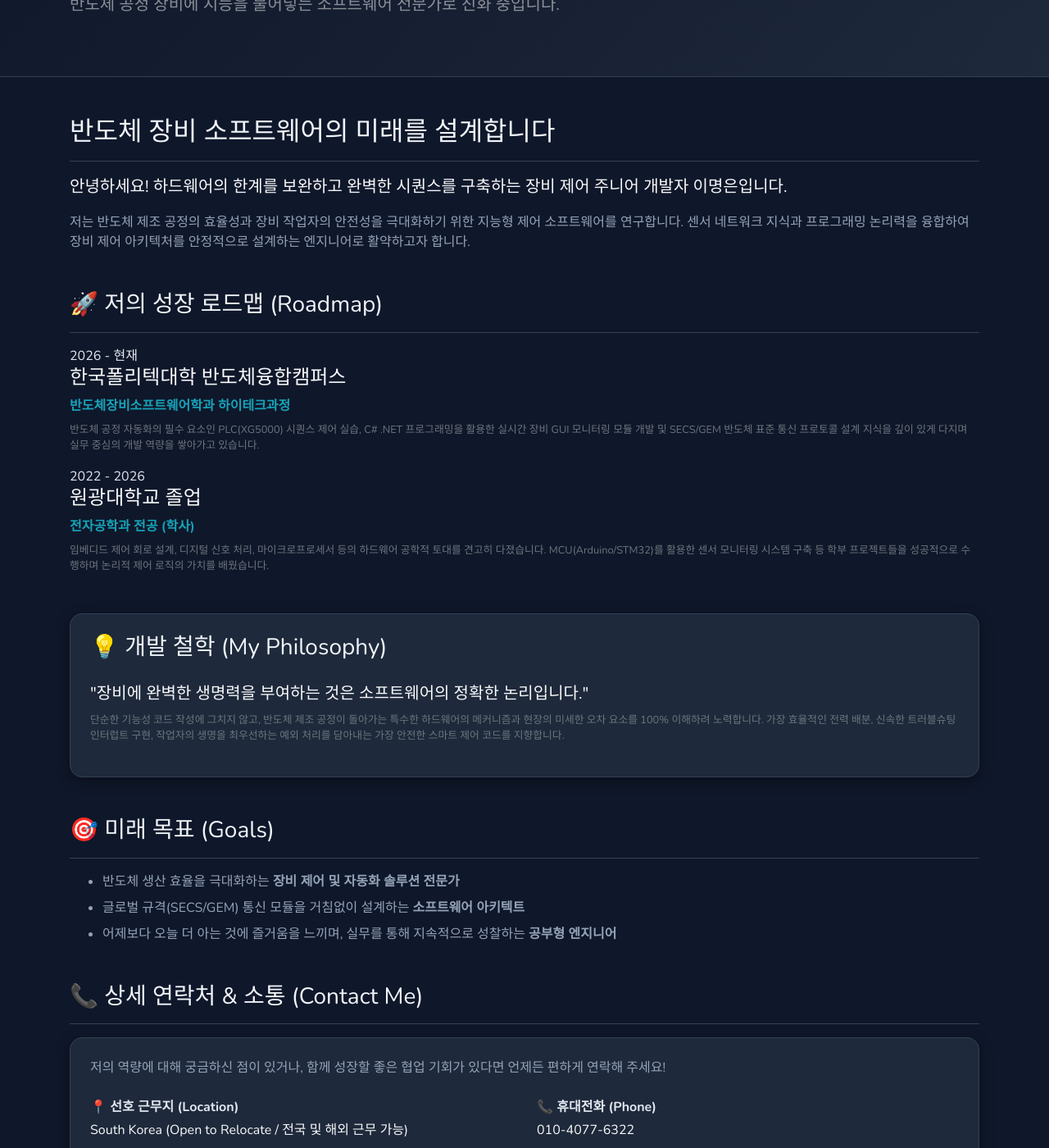
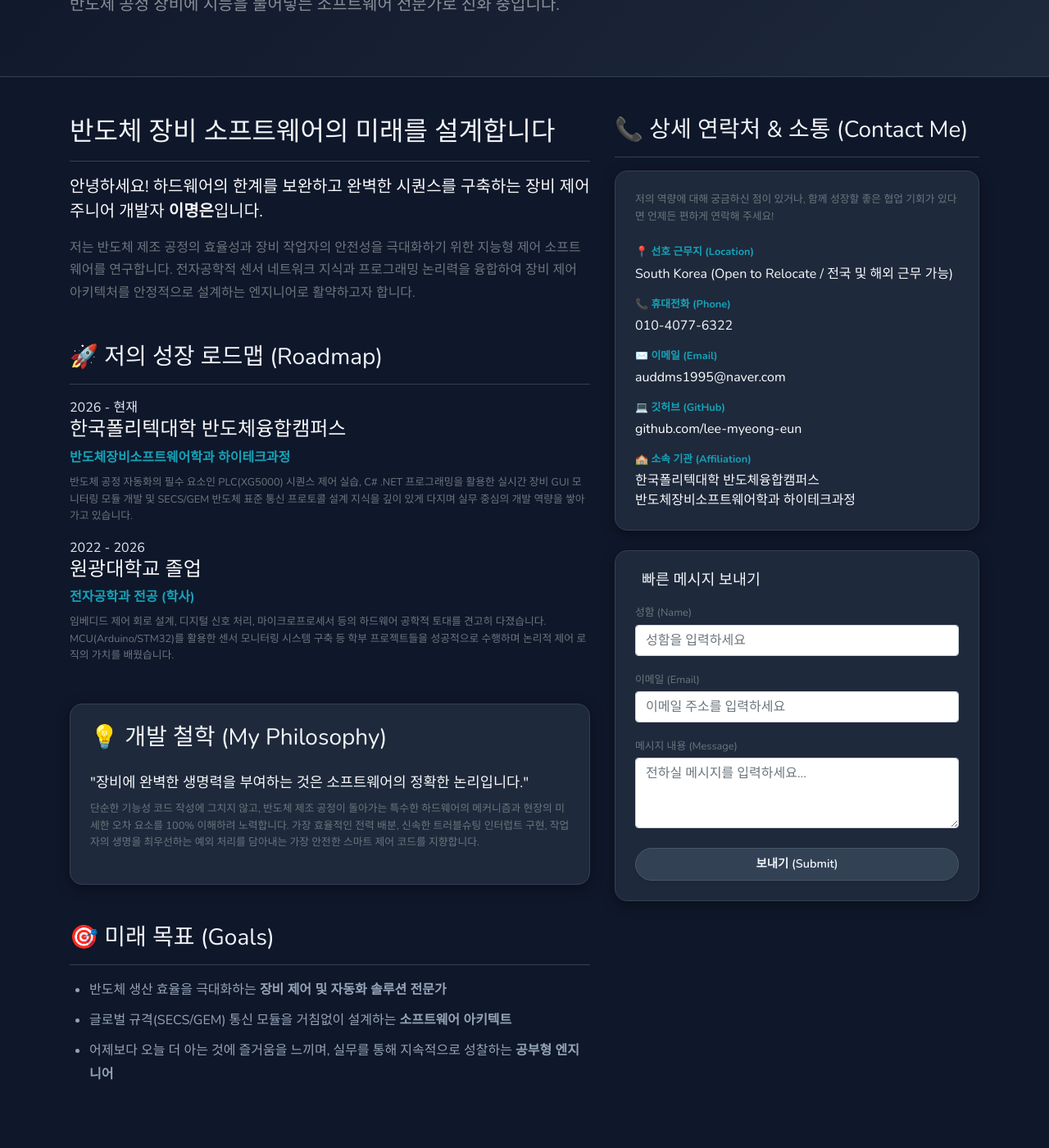
Before and after one commit to lee-myeong-eun/lee-myeong-eun.github.io, a Jekyll site: the page built from _pages/about.html, in a window 1280 px wide and 1400 px high, scrolled down 269 px. Shown: the whole window at 82% size. Built offline with Jekyll 4.4.1, drawn with Linux system fonts in a browser that asks for light colours; some of the changed text lies outside the part shown.

Commit message:
Redesign About Me page into an elegant premium 2-column layout with sticky Contact card & quick inquiry form

```diff
--- a/_pages/about.html
+++ b/_pages/about.html
@@ -5,17 +5,19 @@ permalink: /about/
 ---
 
 <div class="row">
-  <div class="col-md-12 mb-5">
+  <!-- Left Column: Biography, Roadmap, Philosophy, Goals (col-lg-7) -->
+  <div class="col-lg-7 mb-5">
 
+    <!-- Intro Section -->
     <div class="animate-fade-in-up delay-100">
       <h2 class="text-gradient">반도체 장비 소프트웨어의 미래를 설계합니다</h2>
       <hr />
-      <p class="lead text-light">
+      <p class="lead text-light font-weight-normal">
         안녕하세요! 하드웨어의 한계를 보완하고 완벽한 시퀀스를 구축하는 장비 제어 주니어 개발자 <strong>이명은</strong>입니다.
       </p>
-      <p>
+      <p class="text-muted" style="line-height: 1.7;">
         저는 반도체 제조 공정의 효율성과 장비 작업자의 안전성을 극대화하기 위한 지능형 제어 소프트웨어를 연구합니다.
-        센서 네트워크 지식과 프로그래밍 논리력을 융합하여 장비 제어 아키텍처를 안정적으로 설계하는 엔지니어로 활약하고자 합니다.
+        전자공학적 센서 네트워크 지식과 프로그래밍 논리력을 융합하여 장비 제어 아키텍처를 안정적으로 설계하는 엔지니어로 활약하고자 합니다.
       </p>
     </div>
 
@@ -30,7 +32,7 @@ permalink: /about/
           <span class="timeline-date">2026 - 현재</span>
           <h4 class="text-light">한국폴리텍대학 반도체융합캠퍼스</h4>
           <p class="mb-0 text-info font-weight-bold">반도체장비소프트웨어학과 하이테크과정</p>
-          <p class="mt-2 text-muted small">
+          <p class="mt-2 text-muted small" style="line-height: 1.6;">
             반도체 공정 자동화의 필수 요소인 PLC(XG5000) 시퀀스 제어 실습, C# .NET 프로그래밍을 활용한 실시간 장비 GUI 모니터링 모듈 개발 및 SECS/GEM 반도체 표준 통신 프로토콜 설계 지식을 깊이 있게 다지며 실무 중심의 개발 역량을 쌓아가고 있습니다.
           </p>
         </div>
@@ -43,7 +45,7 @@ permalink: /about/
           <span class="timeline-date">2022 - 2026</span>
           <h4 class="text-light">원광대학교 졸업</h4>
           <p class="mb-0 text-info font-weight-bold">전자공학과 전공 (학사)</p>
-          <p class="mt-2 text-muted small">
+          <p class="mt-2 text-muted small" style="line-height: 1.6;">
             임베디드 제어 회로 설계, 디지털 신호 처리, 마이크로프로세서 등의 하드웨어 공학적 토대를 견고히 다졌습니다.
             MCU(Arduino/STM32)를 활용한 센서 모니터링 시스템 구축 등 학부 프로젝트들을 성공적으로 수행하며 논리적 제어 로직의 가치를 배웠습니다.
           </p>
@@ -54,10 +56,10 @@ permalink: /about/
     <!-- 개발 철학 글래스모피즘 박스 -->
     <div class="card welcome-box border-0 shadow mt-5 p-4 animate-fade-in-up delay-400">
       <h3 class="text-gradient">💡 개발 철학 (My Philosophy)</h3>
-      <p class="lead mt-3 mb-0 text-light">
+      <p class="lead mt-3 mb-0 text-light" style="font-size: 1.1rem; line-height: 1.6;">
         "장비에 완벽한 생명력을 부여하는 것은 소프트웨어의 정확한 논리입니다."
       </p>
-      <p class="text-muted mt-2 small">
+      <p class="text-muted mt-2 small" style="line-height: 1.6;">
         단순한 기능성 코드 작성에 그치지 않고, 반도체 제조 공정이 돌아가는 특수한 하드웨어의 메커니즘과 현장의 미세한 오차 요소를 100% 이해하려 노력합니다.
         가장 효율적인 전력 배분, 신속한 트러블슈팅 인터럽트 구현, 작업자의 생명을 최우선하는 예외 처리를 담아내는 가장 안전한 스마트 제어 코드를 지향합니다.
       </p>
@@ -66,39 +68,80 @@ permalink: /about/
     <!-- 목표 섹션 -->
     <h3 class="mt-5 animate-fade-in-up delay-500">🎯 미래 목표 (Goals)</h3>
     <hr />
-    <ul class="animate-fade-in-up delay-500 text-muted">
+    <ul class="animate-fade-in-up delay-500 text-muted pl-4" style="line-height: 1.8;">
       <li class="mb-2">반도체 생산 효율을 극대화하는 <strong>장비 제어 및 자동화 솔루션 전문가</strong></li>
       <li class="mb-2">글로벌 규격(SECS/GEM) 통신 모듈을 거침없이 설계하는 <strong>소프트웨어 아키텍트</strong></li>
       <li class="mb-2">어제보다 오늘 더 아는 것에 즐거움을 느끼며, 실무를 통해 지속적으로 성찰하는 <strong>공부형 엔지니어</strong></li>
     </ul>
 
-    <h3 id="contact" class="mt-5">📞 상세 연락처 & 소통 (Contact Me)</h3>
+  </div>
+
+  <!-- Right Column: Sticky Contact Me Details & Quick Message Box (col-lg-5) -->
+  <div class="col-lg-5 mb-5 animate-fade-in-up delay-300">
+    <div class="sticky-top-container" style="position: sticky; top: 100px; z-index: 10;">
+
+      <h3 id="contact">📞 상세 연락처 & 소통 (Contact Me)</h3>
       <hr />
+
+      <!-- Contact Card -->
       <div class="card border-0 shadow-sm welcome-box p-4 mt-3">
-      <p class="mb-4">저의 역량에 대해 궁금하신 점이 있거나, 함께 성장할 좋은 협업 기회가 있다면 언제든 편하게 연락해 주세요!</p>
-      <div class="row text-left">
-        <div class="col-md-6 mb-3">
-          <strong>📍 선호 근무지 (Location)</strong>
-          <p class="mt-1 text-light">South Korea (Open to Relocate / 전국 및 해외 근무 가능)</p>
+        <p class="mb-4 text-muted small" style="line-height: 1.6;">
+          저의 역량에 대해 궁금하신 점이 있거나, 함께 성장할 좋은 협업 기회가 있다면 언제든 편하게 연락해 주세요!
+        </p>
+
+        <div class="d-flex flex-column gap-4">
+          <!-- Location -->
+          <div class="mb-3">
+            <span class="d-block text-info font-weight-bold small mb-1">📍 선호 근무지 (Location)</span>
+            <span class="text-light font-weight-normal">South Korea (Open to Relocate / 전국 및 해외 근무 가능)</span>
           </div>
-        <div class="col-md-6 mb-3">
-          <strong>📞 휴대전화 (Phone)</strong>
-          <p class="mt-1 text-light">010-4077-6322</p>
+
+          <!-- Phone -->
+          <div class="mb-3">
+            <span class="d-block text-info font-weight-bold small mb-1">📞 휴대전화 (Phone)</span>
+            <span class="text-light font-weight-normal">010-4077-6322</span>
           </div>
-        <div class="col-md-6 mb-3">
-          <strong>✉️ 이메일 (Email)</strong>
-          <p class="mt-1"><a href="mailto:auddms1995@naver.com" class="text-info font-weight-bold">auddms1995@naver.com</a></p>
+
+          <!-- Email -->
+          <div class="mb-3">
+            <span class="d-block text-info font-weight-bold small mb-1">✉️ 이메일 (Email)</span>
+            <a href="mailto:auddms1995@naver.com" class="text-white font-weight-normal text-hover-glow">auddms1995@naver.com</a>
           </div>
-        <div class="col-md-6 mb-3">
-          <strong>💻 깃허브 (GitHub)</strong>
-          <p class="mt-1"><a href="https://github.com/lee-myeong-eun" target="_blank" class="text-info font-weight-bold">github.com/lee-myeong-eun</a></p>
+
+          <!-- GitHub -->
+          <div class="mb-3">
+            <span class="d-block text-info font-weight-bold small mb-1">💻 깃허브 (GitHub)</span>
+            <a href="https://github.com/lee-myeong-eun" target="_blank" class="text-white font-weight-normal text-hover-glow">github.com/lee-myeong-eun</a>
+          </div>
+
+          <!-- Affiliation -->
+          <div>
+            <span class="d-block text-info font-weight-bold small mb-1">🏫 소속 기관 (Affiliation)</span>
+            <span class="text-light font-weight-normal">한국폴리텍대학 반도체융합캠퍼스<br>반도체장비소프트웨어학과 하이테크과정</span>
           </div>
         </div>
-      <div class="mt-3">
-        <strong>🏫 소속 기관 (Affiliation)</strong>
-        <p class="mt-1 mb-0 text-light">한국폴리텍대학 반도체융합캠퍼스 반도체장비소프트웨어학과 하이테크과정</p>
       </div>
+
+      <!-- Quick Inquiry Form Widget -->
+      <div class="card border-0 shadow welcome-box p-4 mt-4 animate-fade-in-up delay-400">
+        <h4 class="text-gradient mb-3" style="font-size: 1.15rem;"><i class="fa fa-paper-plane mr-2"></i>빠른 메시지 보내기</h4>
+        <form action="https://formspree.io/f/your_form_id" method="POST">
+          <div class="form-group mb-3">
+            <label class="small text-muted mb-1" for="quick-name">성함 (Name)</label>
+            <input id="quick-name" name="name" type="text" placeholder="성함을 입력하세요" class="form-control dark-input" required>
+          </div>
+          <div class="form-group mb-3">
+            <label class="small text-muted mb-1" for="quick-email">이메일 (Email)</label>
+            <input id="quick-email" name="email" type="email" placeholder="이메일 주소를 입력하세요" class="form-control dark-input" required>
+          </div>
+          <div class="form-group mb-4">
+            <label class="small text-muted mb-1" for="quick-message">메시지 내용 (Message)</label>
+            <textarea id="quick-message" name="message" placeholder="전하실 메시지를 입력하세요..." rows="3" class="form-control dark-input" required></textarea>
+          </div>
+          <button type="submit" class="btn btn-primary btn-block shadow-sm py-2" style="font-size: 0.9rem; font-weight: 600;">보내기 (Submit)</button>
+        </form>
       </div>
 
     </div>
   </div>
+</div>
```
Also changed, not shown: assets/css/main.css (+18 -0 lines). Lines whose indentation alone changed are shown as unchanged.
